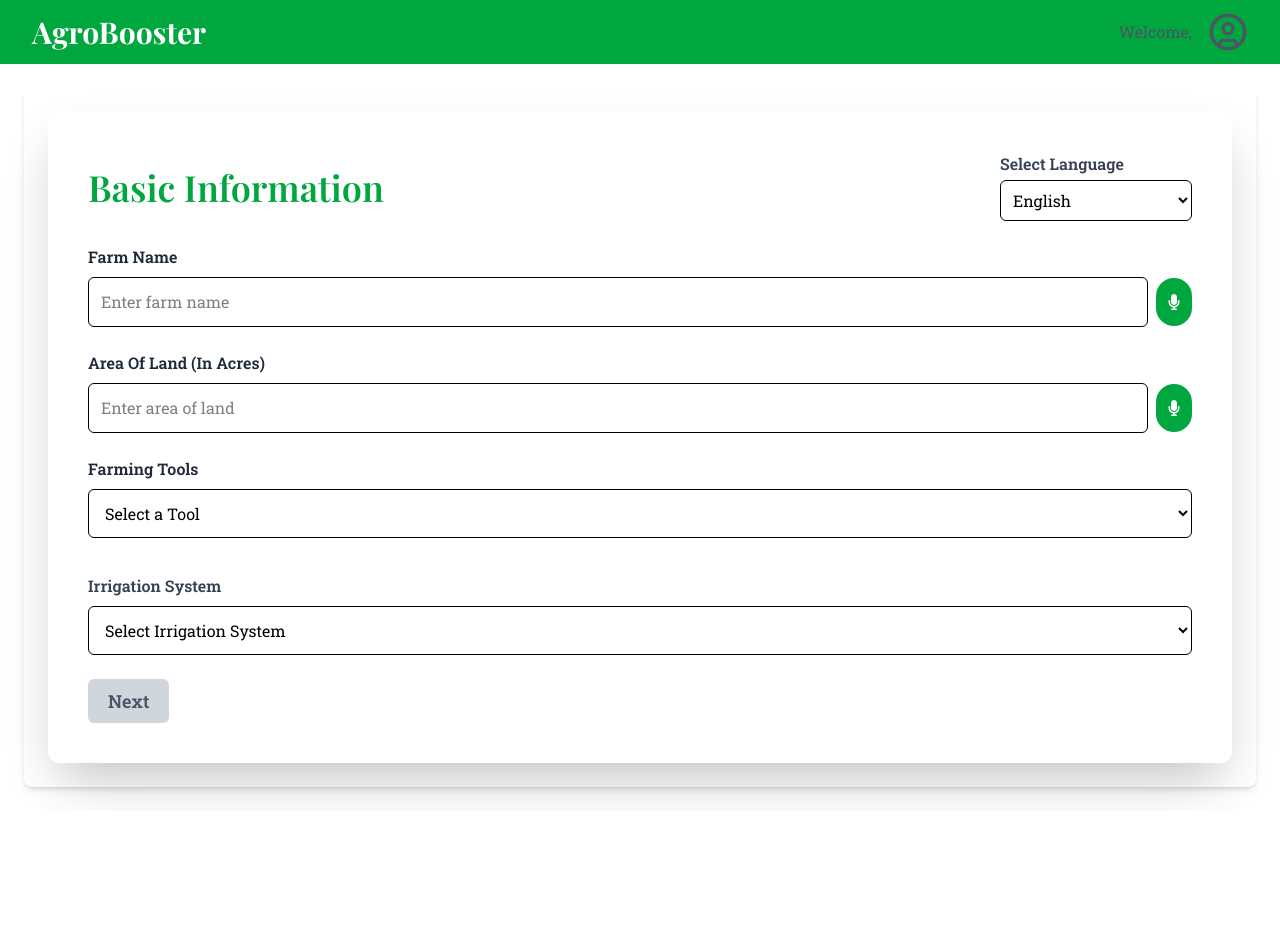
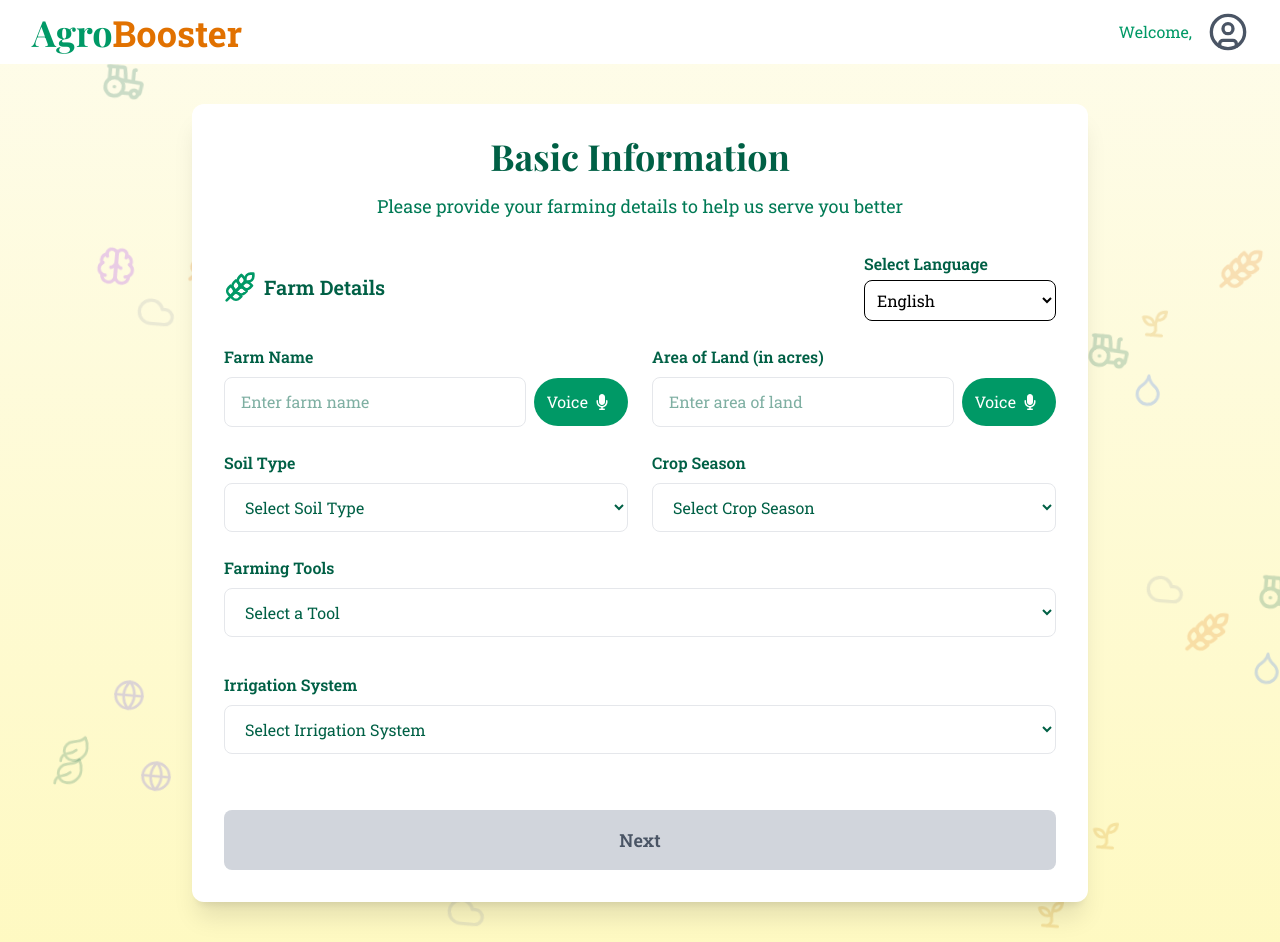
Before and after one commit to rudrika2425/Innovative_Incubators_AgroBooster, a React (Vite) app in the folder Frontend/: page /farmer-Information/basicInformation in a window 1280 px wide. Before the commit the page ends 811 px from the top, so only its background shows below. Built offline with nearby package versions, Linux system fonts and the light colour scheme; sample sign-in values are in the browser's storage; a web font is replaced by a local one.

Commit message:
basic info

```diff
--- a/Frontend/src/information/FarmerInput.jsx
+++ b/Frontend/src/information/FarmerInput.jsx
@@ -1,6 +1,19 @@
-import { FontAwesomeIcon } from '@fortawesome/react-fontawesome';
-import { faMicrophone, faXmark } from '@fortawesome/free-solid-svg-icons';
-import { useState } from 'react';
+import { FontAwesomeIcon } from "@fortawesome/react-fontawesome";
+import { faMicrophone, faXmark } from "@fortawesome/free-solid-svg-icons";
+import { useState } from "react";
+import {
+  Wheat,
+  Sprout,
+  Leaf,
+  Sun,
+  Cloud,
+  Droplet,
+  Tractor,
+  Target,
+  Globe,
+  ArrowUpRight,
+  Brain,
+} from "lucide-react";
 
 const FarmerInput = () => {
   const [formData, setFormData] = useState({
@@ -8,6 +21,8 @@ const FarmerInput = () => {
     landArea: "",
     farmingTools: [],
     irrigationSystem: "",
+    soilType: "",
+    cropSeason: "",
   });
 
   const [isListening, setIsListening] = useState(false);
@@ -15,16 +30,50 @@ const FarmerInput = () => {
   const [language, setLanguage] = useState("en-US");
   const [isLanguageLocked, setIsLanguageLocked] = useState(false);
 
+  const soilTypes = [
+    "Khadar (New Alluvium)",
+    "Bhangar (Old Alluvium)",
+    "Shallow Black Soil",
+    "Deep Black Soil",
+    "Yellowish-Red Soil",
+    "Reddish-Brown Soil",
+    "Upland Laterite",
+    "Lowland Laterite",
+    "Sandy Soil",
+    "Loamy Desert Soil",
+    "Usara Soil",
+    "Kallar Soil",
+    "Kari Soil (Kerala)",
+    "Jalki Soil",
+    "Podzolic Soil",
+    "Humus-Rich Soil",
+  ];
+
+  const cropSeasons = [
+    { name: "Kharif", period: "Rainy Season (June-October)" },
+    { name: "Rabi", period: "Winter Season (October-March)" },
+    { name: "Zaid", period: "Summer Season (March-June)" },
+  ];
+
   const farmingToolsList = [
-    "Tractor", "Plough", "Harvester", "Sprayer",
-    "Cultivator", "Seeder", "Water Pump", "Plow",
-    "Rake", "Hoe"
+    "Tractor",
+    "Plough",
+    "Harvester",
+    "Sprayer",
+    "Cultivator",
+    "Seeder",
+    "Water Pump",
+    "Plow",
+    "Rake",
+    "Hoe",
   ];
 
   const irrigationSystems = [
-    "Drip Irrigation", "Sprinkler Irrigation",
-    "Flood Irrigation", "Surface Irrigation",
-    "Subsurface Irrigation"
+    "Drip Irrigation",
+    "Sprinkler Irrigation",
+    "Flood Irrigation",
+    "Surface Irrigation",
+    "Subsurface Irrigation",
   ];
 
   const SpeechRecognition =
@@ -99,7 +148,14 @@ const FarmerInput = () => {
   const handleNext = (e) => {
     e.preventDefault();
 
-    if (!formData.farmName || !formData.landArea || !formData.irrigationSystem || formData.farmingTools.length === 0) {
+    if (
+      !formData.farmName ||
+      !formData.landArea ||
+      !formData.irrigationSystem ||
+      formData.farmingTools.length === 0 ||
+      !formData.soilType ||
+      !formData.cropSeason
+    ) {
       alert("Please fill in all fields before proceeding.");
       return;
     }
@@ -107,17 +163,85 @@ const FarmerInput = () => {
     localStorage.setItem("farmerInput", JSON.stringify(formData));
     window.location.href = "/farmer-information/soilTesting";
   };
+  const FloatingElements = () => (
+    <div
+      className="absolute inset-0 overflow-hidden pointer-events-none"
+      aria-hidden="true"
+    >
+      {[...Array(30)].map((_, i) => (
+        <div
+          key={i}
+          className="absolute animate-float opacity-20"
+          style={{
+            top: `${Math.random() * 100}%`,
+            left: `${Math.random() * 100}%`,
+            animationDuration: `${8 + Math.random() * 4}s`,
+            animationDelay: `${Math.random() * 2}s`,
+            zIndex: 1,
+          }}
+        >
+          {
+            [
+              <Leaf className="w-8 h-8 text-emerald-800" />,
+              <Sprout className="w-9 h-9 text-yellow-600" />,
+              <Sun className="w-10 h-10 text-yellow-500" />,
+              <Tractor className="w-11 h-11 text-emerald-800" />,
+              <Droplet className="w-9 h-9 text-blue-600" />,
+              <Cloud className="w-10 h-10 text-gray-400" />,
+              <Globe className="w-8 h-8 text-indigo-600" />,
+              <Target className="w-9 h-9 text-red-600" />,
+              <Brain className="w-10 h-10 text-purple-600" />,
+              <Wheat className="w-11 h-11 text-amber-600" />,
+            ][i % 10]
+          }
+        </div>
+      ))}
+    </div>
+  );
 
   return (
-    <form className="max-w-8xl mx-auto space-y-6 bg-white p-6 rounded-xl shadow-2xl md:p-8 lg:p-10">
-      <div className="flex flex-col md:flex-row md:justify-between items-center">
-        <h2 className="text-3xl md:text-4xl font-semibold  text-green-600 mb-4 md:mb-0">Basic Information</h2>
+    <div className="relative  bg-gradient-to-b from-yellow-50 to-yellow-100 py-10">
+      <style>{`
+        @keyframes float {
+          0%, 100% { transform: translateY(0) rotate(0deg); }
+          50% { transform: translateY(-20px) rotate(5deg); }
+        }
+        .animate-float {
+          animation: float 6s ease-in-out infinite;
+        }
+      `}</style>
+
+      <FloatingElements />
+
+      <div className="relative z-10 max-w-4xl mx-auto bg-white rounded-xl shadow-xl overflow-hidden">
+        <form className="space-y-8 p-8">
+          <div className="text-center mb-8">
+            <h2 className="text-4xl font-bold text-emerald-800 mb-4">
+              Basic Information
+            </h2>
+            <p className="text-lg text-emerald-700">
+              Please provide your farming details to help us serve you better
+            </p>
+          </div>
+
+          <div className="grid grid-cols-1 md:grid-cols-2 gap-6">
+            <div className="flex items-center justify-between col-span-2">
+              <div className="flex items-center gap-2">
+                <Wheat className="w-8 h-8 text-emerald-600" />
+                <span className="text-xl font-semibold text-emerald-800">
+                  Farm Details
+                </span>
+              </div>
               <div>
-          <label className="block font-semibold mb-1 text-gray-700">Select Language</label>
+                <label className="block font-semibold mb-1 text-emerald-800">
+                  Select Language
+                </label>
                 <select
                   value={language}
-            onChange={(e) => !isLanguageLocked && setLanguage(e.target.value)}
-            className="w-full md:w-48 p-2 border rounded-md focus:outline-none focus:ring-2 focus:ring-green-500"
+                  onChange={(e) =>
+                    !isLanguageLocked && setLanguage(e.target.value)
+                  }
+                  className="w-48 p-2 border rounded-lg focus:outline-none focus:ring-2 focus:ring-emerald-500"
                   disabled={isLanguageLocked}
                 >
                   <option value="en-US">English</option>
@@ -126,10 +250,15 @@ const FarmerInput = () => {
               </div>
             </div>
 
-      {['farmName', 'landArea'].map((field, index) => (
-        <div key={index}>
-          <label htmlFor={field} className="block font-semibold mb-2 capitalize text-gray-800">
-            {field === 'farmName' ? 'Farm Name' : 'Area of Land (in acres)'}
+            {["farmName", "landArea"].map((field, index) => (
+              <div key={index} className="col-span-2 md:col-span-1">
+                <label
+                  htmlFor={field}
+                  className="block font-semibold mb-2 text-emerald-800"
+                >
+                  {field === "farmName"
+                    ? "Farm Name"
+                    : "Area of Land (in acres)"}
                 </label>
                 <div className="flex items-center gap-2">
                   <input
@@ -138,29 +267,74 @@ const FarmerInput = () => {
                     name={field}
                     value={formData[field]}
                     onChange={handleChange}
-              className="w-full p-3 border rounded-md focus:outline-none focus:ring-2 focus:ring-green-500"
-              placeholder={`Enter ${field === 'farmName' ? 'farm name' : 'area of land'}`}
+                    className="w-full px-4 py-3 border border-gray-200 rounded-lg text-emerald-800 focus:outline-none focus:ring-2 focus:ring-emerald-500"
+                    placeholder={`Enter ${
+                      field === "farmName" ? "farm name" : "area of land"
+                    }`}
                   />
                   <button
                     type="button"
                     onClick={() => startListening(field)}
-              className="p-3 bg-green-600 text-white rounded-full hover:bg-green-700 focus:outline-none focus:ring-2 focus:ring-green-500"
+                    className="p-3 bg-emerald-600 text-white rounded-4xl h-12 flex items-center gap-2 w-30 hover:bg-emerald-700 focus:outline-none focus:ring-2 focus:ring-emerald-500 transition-colors duration-300"
                   >
+                    Voice
                     <FontAwesomeIcon icon={faMicrophone} />
                   </button>
                 </div>
               </div>
             ))}
 
-      <div>
-        <label className="block font-semibold mb-2 text-gray-800">Farming Tools</label>
+            <div className="col-span-2 md:col-span-1">
+              <label className="block font-semibold mb-2 text-emerald-800">
+                Soil Type
+              </label>
               <select
-          className="w-full p-3 border rounded-md focus:outline-none focus:ring-2 focus:ring-green-500"
+                name="soilType"
+                value={formData.soilType}
+                onChange={handleChange}
+                className="w-full px-4 py-3 border border-gray-200 rounded-lg text-emerald-800 focus:outline-none focus:ring-2 focus:ring-emerald-500"
+              >
+                <option value="">Select Soil Type</option>
+                {soilTypes.map((soil, index) => (
+                  <option key={index} value={soil}>
+                    {soil}
+                  </option>
+                ))}
+              </select>
+            </div>
+
+            <div className="col-span-2 md:col-span-1">
+              <label className="block font-semibold mb-2 text-emerald-800">
+                Crop Season
+              </label>
+              <select
+                name="cropSeason"
+                value={formData.cropSeason}
+                onChange={handleChange}
+                className="w-full px-4 py-3 border border-gray-200 rounded-lg text-emerald-800 focus:outline-none focus:ring-2 focus:ring-emerald-500"
+              >
+                <option value="">Select Crop Season</option>
+                {cropSeasons.map((season, index) => (
+                  <option key={index} value={season.name}>
+                    {season.name} - {season.period}
+                  </option>
+                ))}
+              </select>
+            </div>
+
+            <div className="col-span-2">
+              <label className="block font-semibold mb-2 text-emerald-800">
+                Farming Tools
+              </label>
+              <select
+                className="w-full px-4 py-3 border border-gray-200 rounded-lg text-emerald-800 focus:outline-none focus:ring-2 focus:ring-emerald-500"
                 onChange={(e) => handleToolSelect(e.target.value)}
               >
                 <option value="">Select a Tool</option>
                 {farmingToolsList.map((tool, index) => (
-            <option key={index} value={tool}>{tool}</option>
+                  <option key={index} value={tool}>
+                    {tool}
+                  </option>
                 ))}
               </select>
               <div className="mt-3 flex flex-wrap gap-2">
@@ -168,7 +342,7 @@ const FarmerInput = () => {
                   <button
                     key={index}
                     type="button"
-              className="flex items-center bg-green-400 text-white py-1 px-3 rounded-full shadow-md hover:bg-green-500"
+                    className="flex items-center bg-emerald-600 text-white py-2 px-4 rounded-full shadow-md hover:bg-emerald-700 transition-colors duration-300"
                     onClick={() => handleToolRemove(tool)}
                   >
                     {tool}
@@ -178,30 +352,48 @@ const FarmerInput = () => {
               </div>
             </div>
 
-      <div>
-        <label className="block font-semibold mb-2 text-gray-700">Irrigation System</label>
+            <div className="col-span-2">
+              <label className="block font-semibold mb-2 text-emerald-800">
+                Irrigation System
+              </label>
               <select
                 id="irrigationSystem"
                 name="irrigationSystem"
                 value={formData.irrigationSystem}
                 onChange={handleChange}
-          className="w-full p-3 border rounded-md focus:outline-none focus:ring-2 focus:ring-green-500"
+                className="w-full px-4 py-3 border border-gray-200 rounded-lg text-emerald-800 focus:outline-none focus:ring-2 focus:ring-emerald-500"
               >
                 <option value="">Select Irrigation System</option>
                 {irrigationSystems.map((system, index) => (
-            <option key={index} value={system}>{system}</option>
+                  <option key={index} value={system}>
+                    {system}
+                  </option>
                 ))}
               </select>
             </div>
+          </div>
 
+          <div className="pt-6">
             <button
               type="button"
               onClick={handleNext}
-        className={`  px-5 py-2 rounded-md text-lg font-semibold transition-all duration-300 ${formData.farmName && formData.landArea && formData.farmingTools.length > 0 && formData.irrigationSystem ? "bg-green-600 text-white hover:bg-green-700" : "bg-gray-300 text-gray-600 cursor-not-allowed"}`}
+              className={`w-full px-6 py-4 rounded-lg text-lg font-semibold transition-all duration-300 ${
+                formData.farmName &&
+                formData.landArea &&
+                formData.farmingTools.length > 0 &&
+                formData.irrigationSystem &&
+                formData.soilType &&
+                formData.cropSeason
+                  ? "bg-emerald-800 text-white hover:bg-emerald-900 shadow-lg hover:shadow-xl"
+                  : "bg-gray-300 text-gray-600 cursor-not-allowed"
+              }`}
             >
               Next
             </button>
+          </div>
         </form>
+      </div>
+    </div>
   );
 };
 
--- a/Frontend/src/information/InfoDashboard.jsx
+++ b/Frontend/src/information/InfoDashboard.jsx
@@ -18,20 +18,20 @@ const InfoDashboard = () => {
     <div
     >
       {/* Professional Navbar */}
-      <nav className="bg-green-600 shadow-md">
+      <nav className="bg-white shadow-md">
         <div className="max-w-7xl mx-auto px-4 sm:px-6 lg:px-8">
           <div className="flex justify-between items-center h-16">
             {/* Left side - Logo */}
             <Link to="/" className="flex items-center">
-              <h1 className="text-3xl font-bold text-white hover:text-yellow-500 transition-colors">
-                AgroBooster
+              <h1 className="text-4xl font-bold text-emerald-600 hover:text-yellow-500 transition-colors">
+                Agro<span className="text-amber-600">Booster</span>
               </h1>
             </Link>
 
             {/* Right side - User Info */}
             <div className="flex items-center space-x-4">
-              <span className="text-gray-600">
-                Welcome, <span className="font-medium text-white">{user.fullname}</span>
+              <span className="text-emerald-600">
+                Welcome, <span className="font-medium text-amber-600">{user.fullname}</span>
               </span>
               <div className="relative group">
                 <UserCircle
@@ -62,10 +62,10 @@ const InfoDashboard = () => {
       <div className="relative flex-1">
         <div className="absolute inset-0 bg-white bg-opacity-70"></div>
         <div className="relative z-10">
-          <main className="max-w-7xl mx-auto p-6">
-            <div className="bg-white bg-opacity-95 rounded-lg shadow-md p-6">
+          <main className="mx-auto ">
+
               <Outlet />
-            </div>
+
           </main>
         </div>
       </div>
```
Lines whose indentation alone changed are shown as unchanged.
